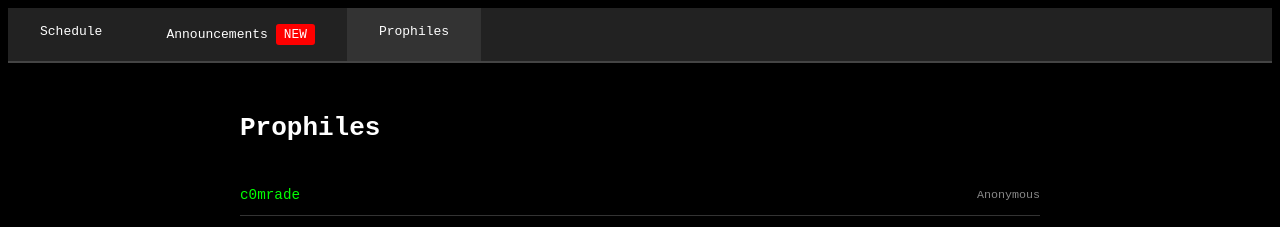
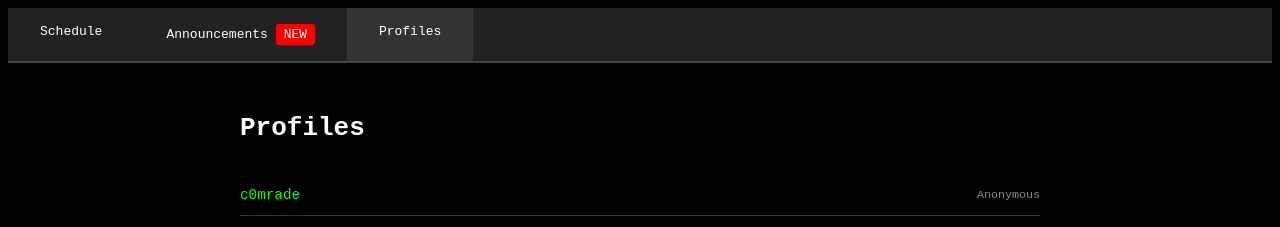
Before and after one commit to mahaloz/cse194-s25, a Jekyll site: the page built from profiles.md, in a window 1280 px wide. Shown: the top 227 px of the page. Built offline with Jekyll 4.4.1, drawn with Linux system fonts in a browser that asks for light colours; some of the changed lines change nothing that is shown.

Commit message:
update prophiles again

```diff
--- a/_layouts/default.html
+++ b/_layouts/default.html
@@ -33,7 +33,7 @@
   <div class="tab-container">
     <a href="/" class="tab {% if page.url == '/' %}active{% endif %}" id="scheduleTab">Schedule</a>
     <a href="/announcements.html" class="tab {% if page.url == '/announcements.html' %}active{% endif %}" id="announcementsTab">Announcements<span class="new-badge" id="newBadge" style="display: none;">NEW</span></a>
-    <a href="/prophiles.html" class="tab {% if page.url == '/prophiles.html' %}active{% endif %}" id="prophilesTab">Prophiles</a>
+    <a href="/profiles.html" class="tab {% if page.url == '/profiles.html' %}active{% endif %}" id="prophilesTab">Profiles</a>
   </div>
 
   <!-- PAGE CONTENT goes here -->
--- a/assets/js/main.js
+++ b/assets/js/main.js
@@ -27,28 +27,32 @@
   function markCurrentAndPastClasses() {
     const now = new Date();
     document.querySelectorAll('.date-block').forEach(block => {
-      const dateStr = block.getAttribute('data-date');
-      const classDate = parseClassDate(dateStr);
-      if (!classDate) return;
+      // The below is commented because we no longer want to gray out old classes.
+      // If this code is used again in the future, just uncomment and delete the last line.
+      //
+      //const dateStr = block.getAttribute('data-date');
+      //const classDate = parseClassDate(dateStr);
+      //if (!classDate) return;
 
-      // Sunday before
-      const sundayBefore = new Date(classDate);
-      sundayBefore.setDate( sundayBefore.getDate() - sundayBefore.getDay() );
+      //// Sunday before
+      //const sundayBefore = new Date(classDate);
+      //sundayBefore.setDate( sundayBefore.getDate() - sundayBefore.getDay() );
 
-      // Sunday after
-      const sundayAfter = new Date(classDate);
-      sundayAfter.setDate( sundayAfter.getDate() + (7 - sundayAfter.getDay()) );
+      //// Sunday after
+      //const sundayAfter = new Date(classDate);
+      //sundayAfter.setDate( sundayAfter.getDate() + (7 - sundayAfter.getDay()) );
 
-      // If now is between sundayBefore and sundayAfter => current week
-      if (now >= sundayBefore && now <= sundayAfter) {
-        block.classList.add('current-week');
-      }
+      //// If now is between sundayBefore and sundayAfter => current week
+      //if (now >= sundayBefore && now <= sundayAfter) {
+      //  block.classList.add('current-week');
+      //}
 
-      // If 7 days past
-      const msDiff = now - classDate;
-      if (msDiff >= 7 * 24 * 60 * 60 * 1000) {
-        block.classList.add('past-class');
-      }
+      //// If 7 days past
+      //const msDiff = now - classDate;
+      //if (msDiff >= 7 * 24 * 60 * 60 * 1000) {
+      //  block.classList.add('past-class');
+      //}
+      block.classList.add('currentWeek');
     });
   }
 
--- a/prophiles.md
+++ b/profiles.md
@@ -1,10 +1,10 @@
 ---
 layout: default
-title: Prophiles
+title: Profiles
 ---
 
 <div class="prophiles-container">
-  <h1>Prophiles</h1>
+  <h1>Profiles</h1>
   <div class="prophiles-list">
     {% for prophile in site.prophiles %}
     <div class="prophile-item">
```
